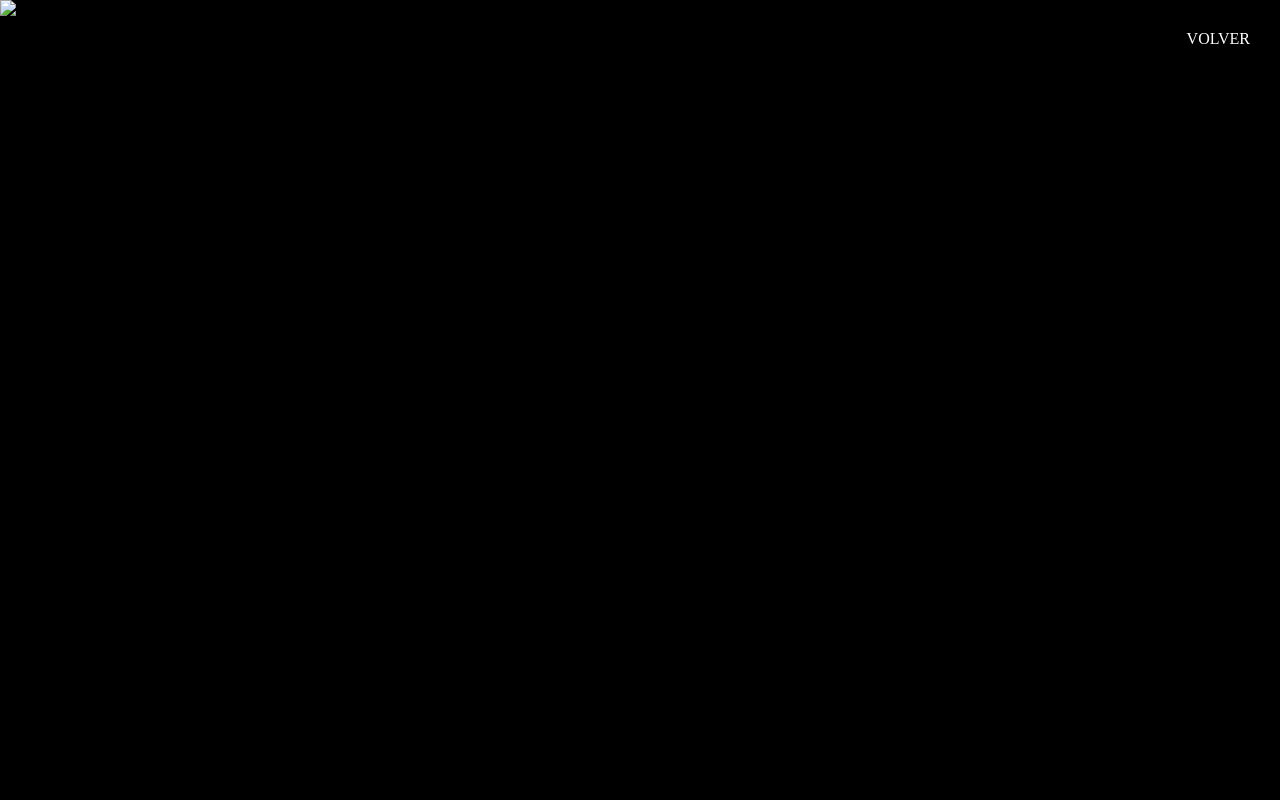
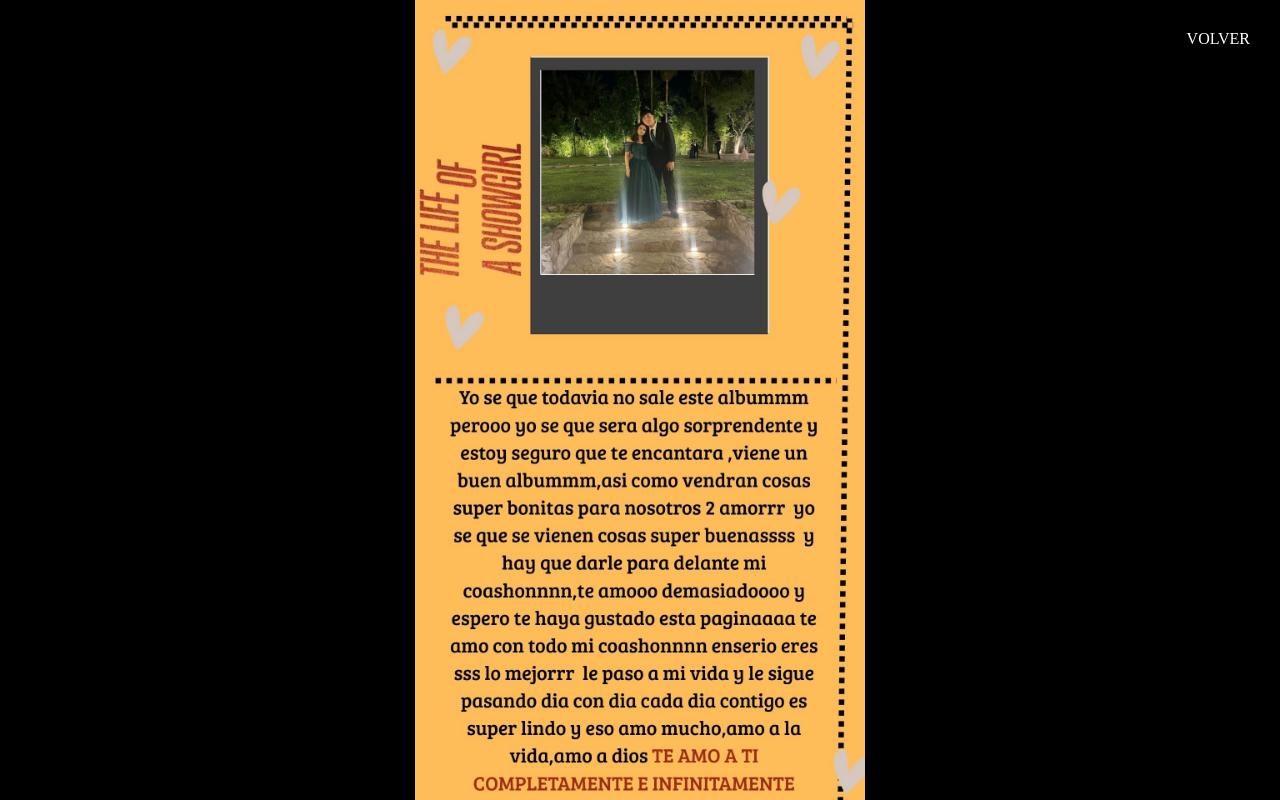
Before and after one commit to rzenzz/Proyecto-R-G, a plain HTML site: page p12.html in a window 1280 px wide. Drawn offline with Linux system fonts and the light colour scheme.

Commit message:
p12.html

```diff
--- a/p12.html
+++ b/p12.html
@@ -27,11 +27,12 @@
 </head>
 <body>
 
-    <img src="file:///C:/Users/carlo/Downloads/Historia%20de%20instagram%20frase%20positiva%20acuarela%20lila%20y%20blanco%20(11).jpg" alt="Imagen en detalle" class="imagen-pantalla-completa">
+    <img src="Historia%20de%20instagram%20frase%20positiva%20acuarela%20lila%20y%20blanco%20(11).jpg" alt="Imagen en detalle" class="imagen-pantalla-completa">
 
     <a href="index.html" style="position: fixed; top: 20px; right: 20px; color: white; background: rgba(0,0,0,0.5); padding: 10px; border-radius: 5px; text-decoration: none; z-index: 10;">
         VOLVER
     </a>
 
 </body>
+
 </html>
```
